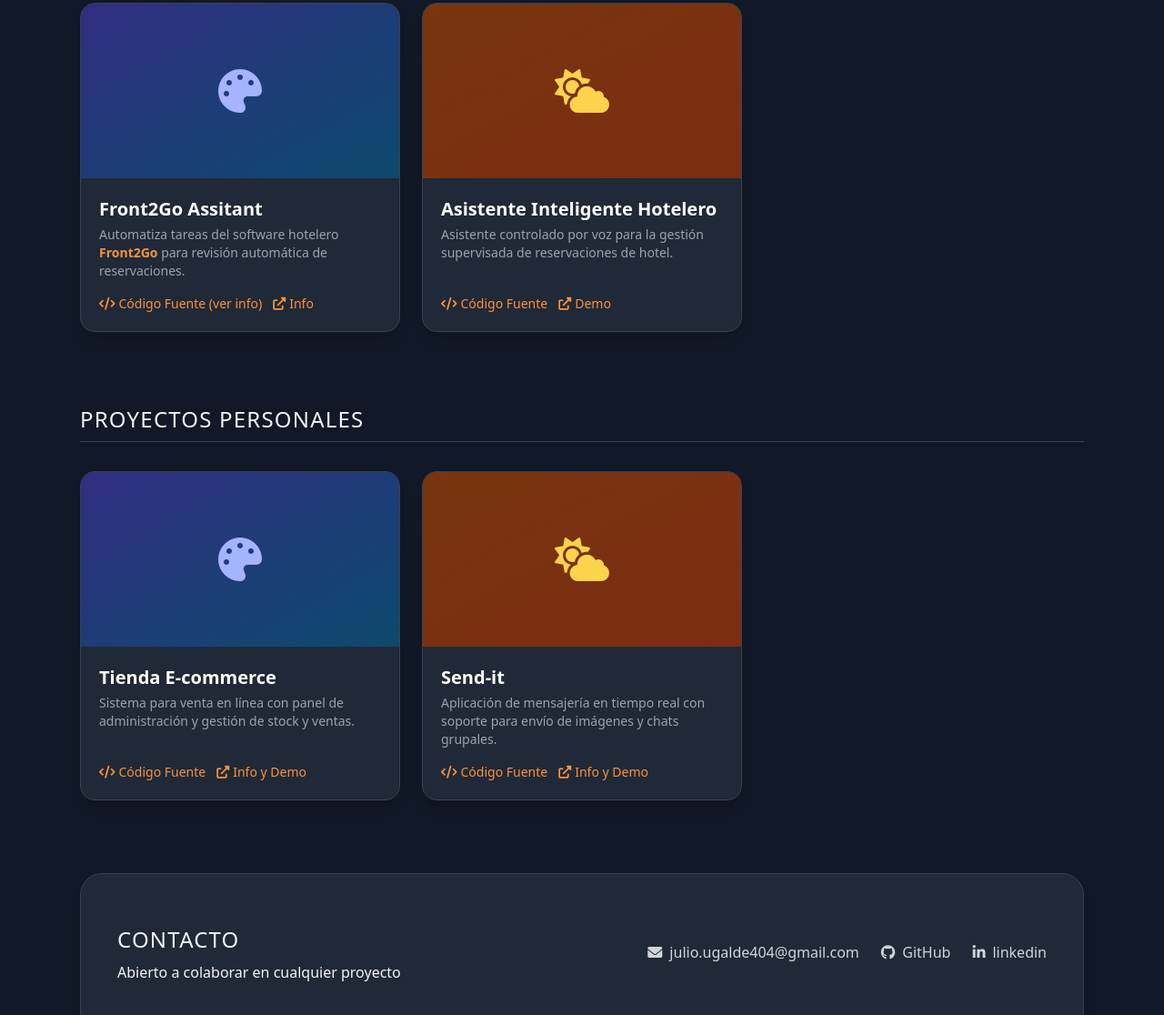
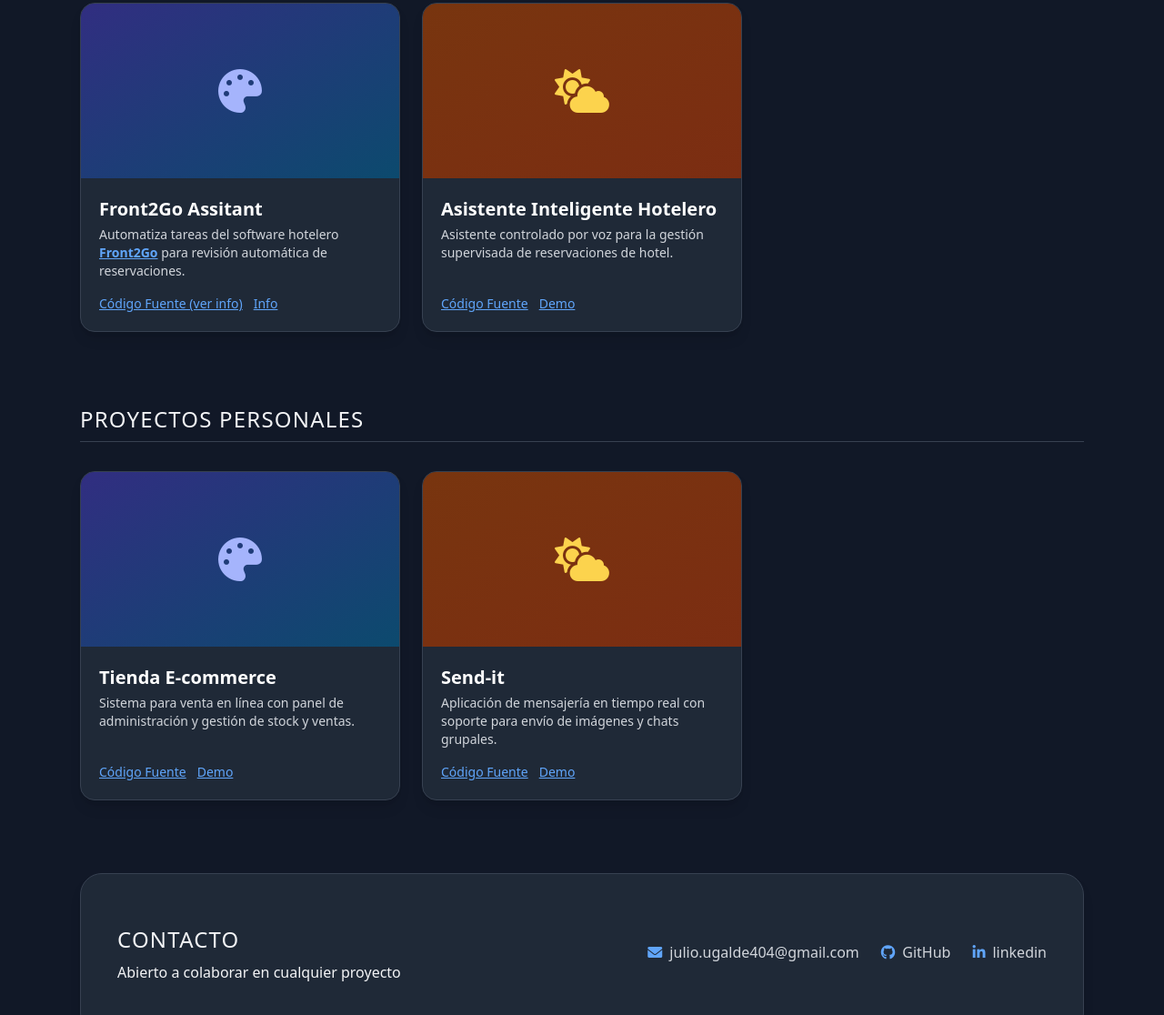
Before and after one commit to subl-1me/portf, a plain HTML site: page src/index.html in a window 1280 px wide. Shown: the part 1068-2184 px from the top of the page at 91% size. Drawn offline with nearby package versions, Linux system fonts and the light colour scheme.

Commit message:
Changed branding color to blue for better visualization

```diff
--- a/src/index.html
+++ b/src/index.html
@@ -17,7 +17,7 @@
     <header class="flex flex-col md:flex-row justify-between items-start md:items-center gap-6 border-b border-gray-700 pb-8 mb-12">
       <div>
         <h1 class="text-4xl md:text-5xl font-light tracking-tight text-white">
-          <span class="font-semibold text-orange-600">Julio</span> Ugalde Aguilar
+          <span class="font-semibold text-blue-700">Julio</span> Ugalde Aguilar
         </h1>
         <p class="text-lg text-gray-400 mt-1">Programador Full-Stack</p>
       </div>
@@ -37,9 +37,9 @@
         Construyo herramientas que optimizan flujos, extraen información valiosa y reducen tiempos operativos.
       </p>
       <div class="flex flex-wrap gap-4 mt-6 text-gray-300">
-        <span class="inline-flex items-center gap-1 text-sm"><i class="fas fa-code "></i>C/C++, TS, JS, Python, PHP, C#, Java</span>
-        <span class="inline-flex items-center gap-1 text-sm"><i class="fas fa-database "></i>MongoDB, SQL, SQLite</span>
-        <span class="inline-flex items-center gap-1 text-sm"><i class="fas fa-layer-group "></i>Angular, Electron, Node, Express, Docker, Git/Github</span>
+        <span class="inline-flex items-center gap-1 text-sm"><i class="fas fa-code text-blue-400"></i>C/C++, TS, JS, Python, PHP, C#, Java</span>
+        <span class="inline-flex items-center gap-1 text-sm"><i class="fas fa-database text-blue-400"></i>MongoDB, SQL, SQLite</span>
+        <span class="inline-flex items-center gap-1 text-sm"><i class="fas fa-layer-group text-blue-400"></i>Angular, Electron, Node, Express, Docker, Git/Github</span>
       </div>
     </section>
 
@@ -107,10 +107,10 @@
           </div>
           <div class="p-5 flex-1 flex flex-col">
             <h3 class="text-xl font-semibold text-white">Front2Go Assitant</h3>
-            <p class="text-sm text-gray-400 mt-1 flex-1">Automatiza tareas del software hotelero <b class="text-orange-400">Front2Go</b> para revisión automática de reservaciones.</p>
+            <p class="text-sm text-gray-300 mt-1 flex-1">Automatiza tareas del software hotelero <a href="https://front2go.weebly.com/" target="_blank" class="text-blue-400 font-semibold underline">Front2Go</a> para revisión automática de reservaciones.</p>
             <div class="flex flex-wrap gap-3 mt-4">
-              <a href="#" class="text-sm inline-flex items-center gap-1 text-orange-400 hover:text-orange-300 transition"><i class="fas fa-code"></i> Código Fuente (ver info)</a>
-              <a href="#" class="text-sm inline-flex items-center gap-1 text-orange-400 hover:text-orange-300 transition"><i class="fas fa-external-link-alt"></i> Info</a>
+              <a href="#" class="text-sm inline-flex items-center gap-1 text-blue-400 hover:text-blue-300 transition underline"> Código Fuente (ver info) </a>
+              <a href="#" class="text-sm inline-flex items-center gap-1 text-blue-400 hover:text-blue-300 transition underline"> Info </a>
             </div>
           </div>
         </div>
@@ -122,10 +122,10 @@
           </div>
           <div class="p-5 flex-1 flex flex-col">
             <h3 class="text-xl font-semibold text-white">Asistente Inteligente Hotelero</h3>
-            <p class="text-sm text-gray-400 mt-1 flex-1">Asistente controlado por voz para la gestión supervisada de reservaciones de hotel.</p>
+            <p class="text-sm text-gray-300 mt-1 flex-1">Asistente controlado por voz para la gestión supervisada de reservaciones de hotel.</p>
             <div class="flex flex-wrap gap-3 mt-4">
-              <a href="#" class="text-sm inline-flex items-center gap-1 text-orange-400 hover:text-orange-300 transition"><i class="fas fa-code"></i> Código Fuente</a>
-              <a href="#" class="text-sm inline-flex items-center gap-1 text-orange-400 hover:text-orange-300 transition"><i class="fas fa-external-link-alt"></i> Demo</a>
+              <a href="#" class="text-sm inline-flex items-center gap-1 text-blue-400 hover:text-blue-300 transition underline">Código Fuente</a>
+              <a href="#" class="text-sm inline-flex items-center gap-1 text-blue-400 hover:text-blue-300 transition underline">Demo</a>
             </div>
           </div>
         </div>
@@ -147,10 +147,10 @@
           </div>
           <div class="p-5 flex-1 flex flex-col">
             <h3 class="text-xl font-semibold text-white">Tienda E-commerce</h3>
-            <p class="text-sm text-gray-400 mt-1 flex-1">Sistema para venta en línea con panel de administración y gestión de stock y ventas.</p>
+            <p class="text-sm text-gray-300 mt-1 flex-1">Sistema para venta en línea con panel de administración y gestión de stock y ventas.</p>
             <div class="flex flex-wrap gap-3 mt-4">
-              <a href="#" class="text-sm inline-flex items-center gap-1 text-orange-400 hover:text-orange-300 transition"><i class="fas fa-code"></i> Código Fuente</a>
-              <a href="#" class="text-sm inline-flex items-center gap-1 text-orange-400 hover:text-orange-300 transition"><i class="fas fa-external-link-alt"></i> Info y Demo</a>
+              <a href="#" class="text-sm inline-flex items-center gap-1 text-blue-400 hover:text-blue-300 transition underline">Código Fuente</a>
+              <a href="#" class="text-sm inline-flex items-center gap-1 text-blue-400 hover:text-blue-300 transition underline">Demo</a>
             </div>
           </div>
         </div>
@@ -162,10 +162,10 @@
           </div>
           <div class="p-5 flex-1 flex flex-col">
             <h3 class="text-xl font-semibold text-white">Send-it</h3>
-            <p class="text-sm text-gray-400 mt-1 flex-1">Aplicación de mensajería en tiempo real con soporte para envío de imágenes y chats grupales.</p>
+            <p class="text-sm text-gray-300 mt-1 flex-1">Aplicación de mensajería en tiempo real con soporte para envío de imágenes y chats grupales.</p>
             <div class="flex flex-wrap gap-3 mt-4">
-              <a href="#" class="text-sm inline-flex items-center gap-1 text-orange-400 hover:text-orange-300 transition"><i class="fas fa-code"></i> Código Fuente</a>
-              <a href="#" class="text-sm inline-flex items-center gap-1 text-orange-400 hover:text-orange-300 transition"><i class="fas fa-external-link-alt"></i> Info y Demo</a>
+              <a href="#" class="text-sm inline-flex items-center gap-1 text-blue-400 hover:text-blue-300 transition underline">Código Fuente</a>
+              <a href="#" class="text-sm inline-flex items-center gap-1 text-blue-400 hover:text-blue-300 transition underline">Demo</a>
             </div>
           </div>
         </div>
@@ -183,13 +183,13 @@
         </div>
         <div class="flex flex-wrap items-center gap-6">
           <a class="inline-flex items-center gap-2 text-gray-300 hover:text-white transition border-b border-transparent  pb-1">
-            <i class="fas fa-envelope"></i> julio.ugalde404@gmail.com
+            <i class="fas fa-envelope text-blue-400"></i> julio.ugalde404@gmail.com
           </a>
           <a href="https://github.com/subl-1me" target="_blank" class="inline-flex items-center gap-2 text-gray-300 hover:text-white transition border-b border-transparent hover:border-indigo-400 pb-1">
-            <i class="fab fa-github"></i> GitHub
+            <i class="fab fa-github text-blue-400"></i> GitHub
           </a>
           <a href="https://mx.linkedin.com/" target="_blank" class="inline-flex items-center gap-2 text-gray-300 hover:text-white transition border-b border-transparent hover:border-indigo-400 pb-1">
-            <i class="fab fa-linkedin-in"></i> linkedin
+            <i class="fab fa-linkedin-in text-blue-400"></i> linkedin
           </a>
         </div>
       </div>
```
